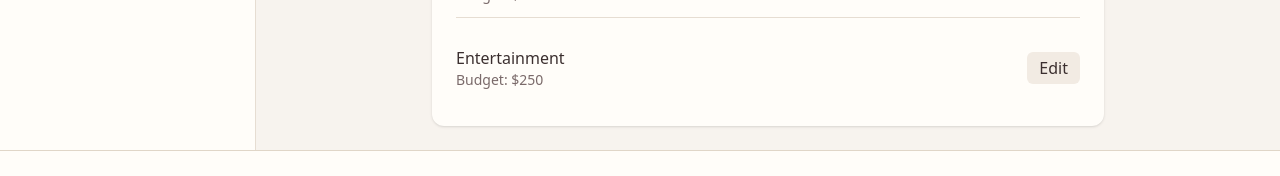
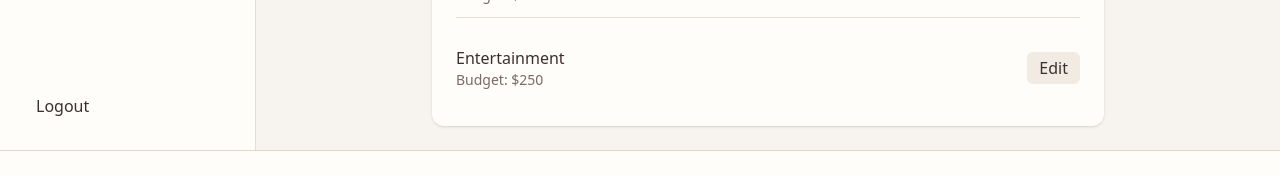
Before and after one commit to chenkv/Little-Ledger, a Next.js app: page /categories in a window 1280 px wide. Shown: the part 752-928 px from the top of the page. Built offline with nearby package versions, Linux system fonts and the light colour scheme.

Commit message:
feat: logout button in UI

```diff
--- a/app/components/Sidebar.tsx
+++ b/app/components/Sidebar.tsx
@@ -1,10 +1,35 @@
 "use client";
 
 import Link from "next/link";
+import { useState } from "react";
+import { useRouter } from "next/navigation";
 
 export default function Sidebar() {
+  const router = useRouter();
+  const [loading, setLoading] = useState(false);
+
+  async function handleLogout() {
+    setLoading(true);
+    try {
+      const res = await fetch("/api/user/logout", {
+        method: "POST",
+        credentials: "same-origin",
+      });
+
+      if (res.ok) {
+        router.push("/");
+      } else {
+        console.error("Logout failed", await res.text());
+        setLoading(false);
+      }
+    } catch (err) {
+      console.error("Logout error", err);
+      setLoading(false);
+    }
+  }
+
   return (
-    <aside className="w-64 p-6 border-r border-[var(--divider)] dark:border-[var(--divider-dark)] bg-[var(--surface)] dark:bg-[var(--surface-dark)]">
+    <aside className="w-64 p-6 border-r border-[var(--divider)] dark:border-[var(--divider-dark)] bg-[var(--surface)] dark:bg-[var(--surface-dark)] flex flex-col">
       <nav className="space-y-3">
         <Link className="block px-3 py-2 rounded-md hover:bg-[var(--card)] dark:hover:bg-[var(--card-dark)] cursor-pointer"
           href="/home">
@@ -23,6 +48,17 @@ export default function Sidebar() {
           Settings
         </Link>
       </nav>
+
+      <div className="mt-auto pt-4">
+        <button
+          type="button"
+          onClick={handleLogout}
+          disabled={loading}
+          className="w-full text-left px-3 py-2 rounded-md hover:bg-[var(--card)] dark:hover:bg-[var(--card-dark)] bg-transparent"
+        >
+          {loading ? "Logging out…" : "Logout"}
+        </button>
+      </div>
     </aside>
   );
 }
```
